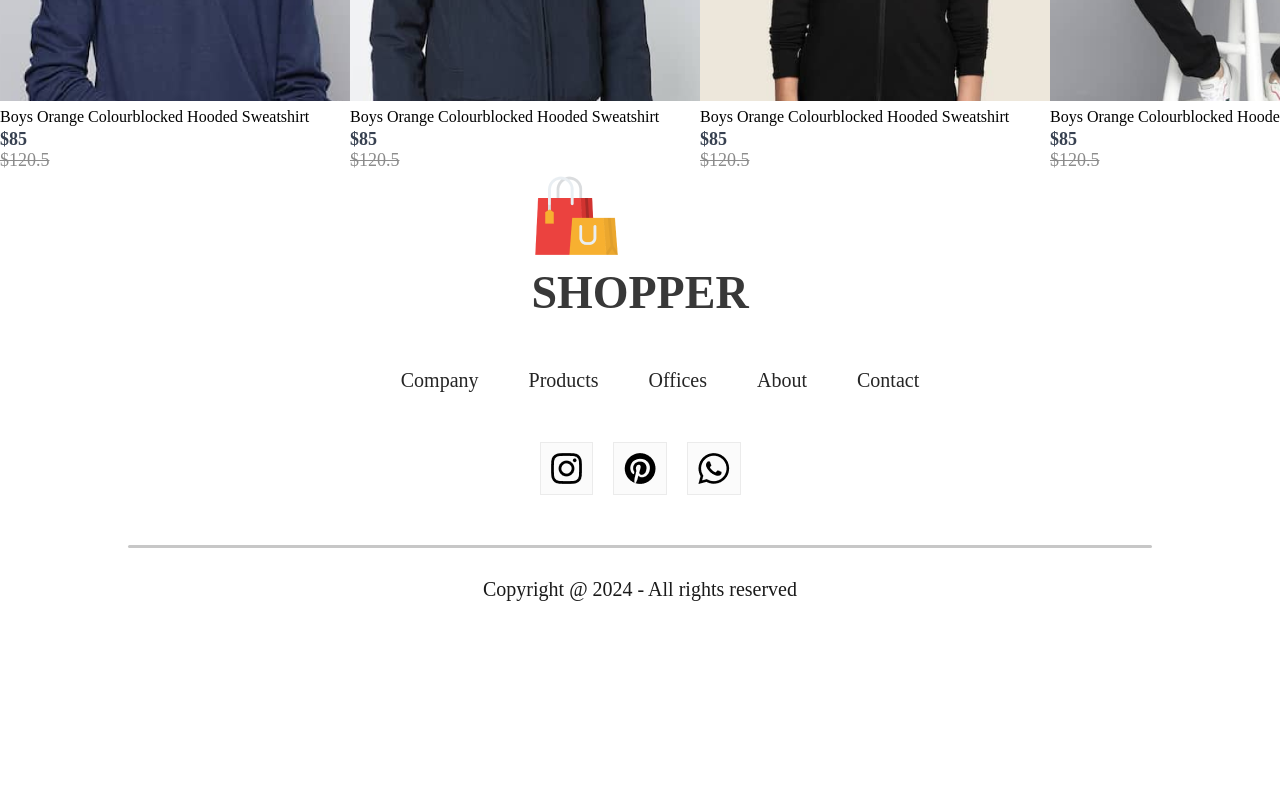
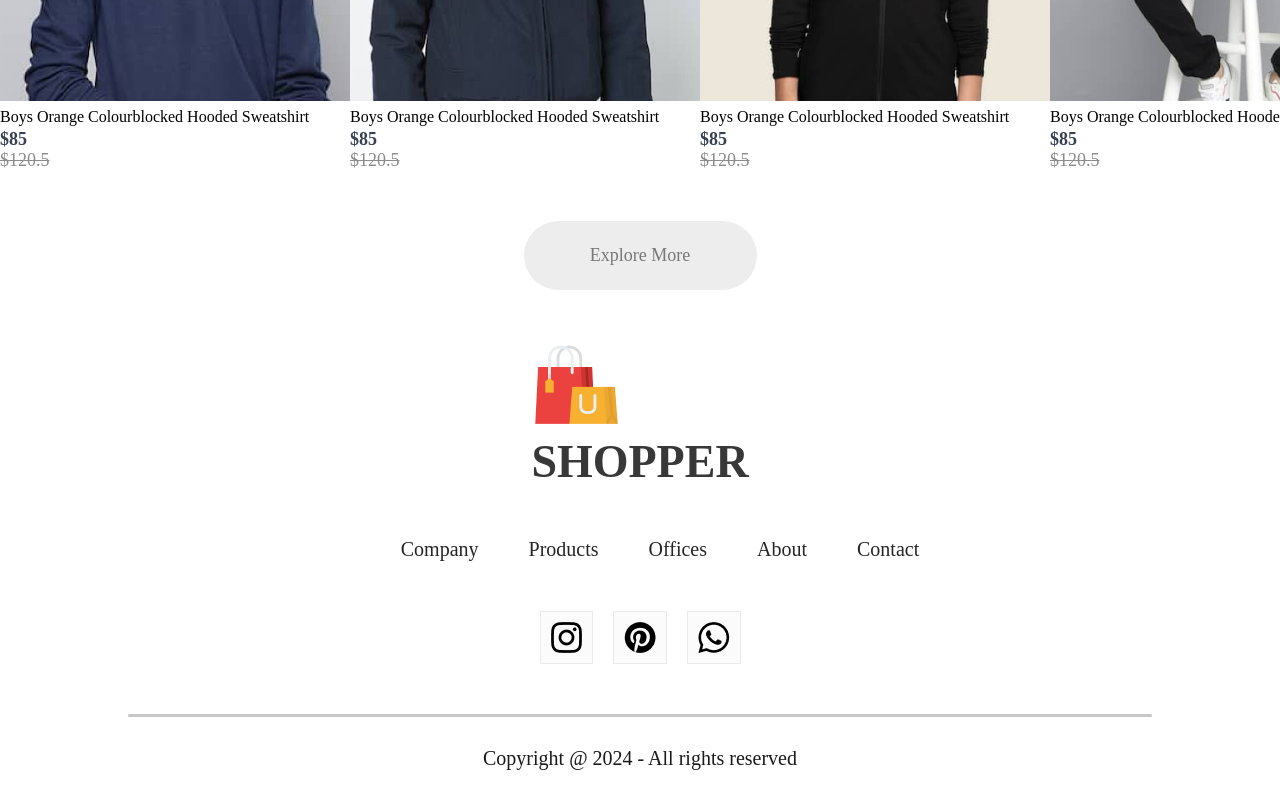
Before and after one commit to Pakal-Codex/e-commerce2024, a React (Create React App) app in the folder frontend/: page /kids in a window 1280 px wide. Shown: the part 1875-2675 px from the top of the page. Before the commit the page ends 2506 px from the top, so only its background shows below. Built offline with nearby package versions, Linux system fonts and the light colour scheme.

Commit message:
finished shopcategory page, dynamic rendering all categories (men, women,kids)

```diff
--- a/frontend/src/Pages/CSS/ShopCategory.css
+++ b/frontend/src/Pages/CSS/ShopCategory.css
@@ -26,3 +26,16 @@
     grid-template-columns: 1fr 1fr 1fr 1fr;
     row-gap: 80px;
 }
+.shopcategory-loadmore{
+    display: flex;
+    justify-content: center;
+    align-items: center;
+    margin: 50px auto;
+    width: 233px;
+    height: 69px;
+    border-radius: 75px;
+    background: #ededed;
+    color: #787878;
+    font-size: 18px;
+    font-weight: 500;
+}
--- a/frontend/src/Pages/ShopCategory.jsx
+++ b/frontend/src/Pages/ShopCategory.jsx
@@ -23,9 +23,12 @@
             return <Item key={i} id={item.id} name={item.name} image={item.image} new_price={item.new_price} old_price={item.old_price}/>
           }
           else{
-            return null;
+            return null
           }
         })}
+      </div>
+      <div className="shopcategory-loadmore">
+        Explore More
       </div>
     </div>
   )
```
